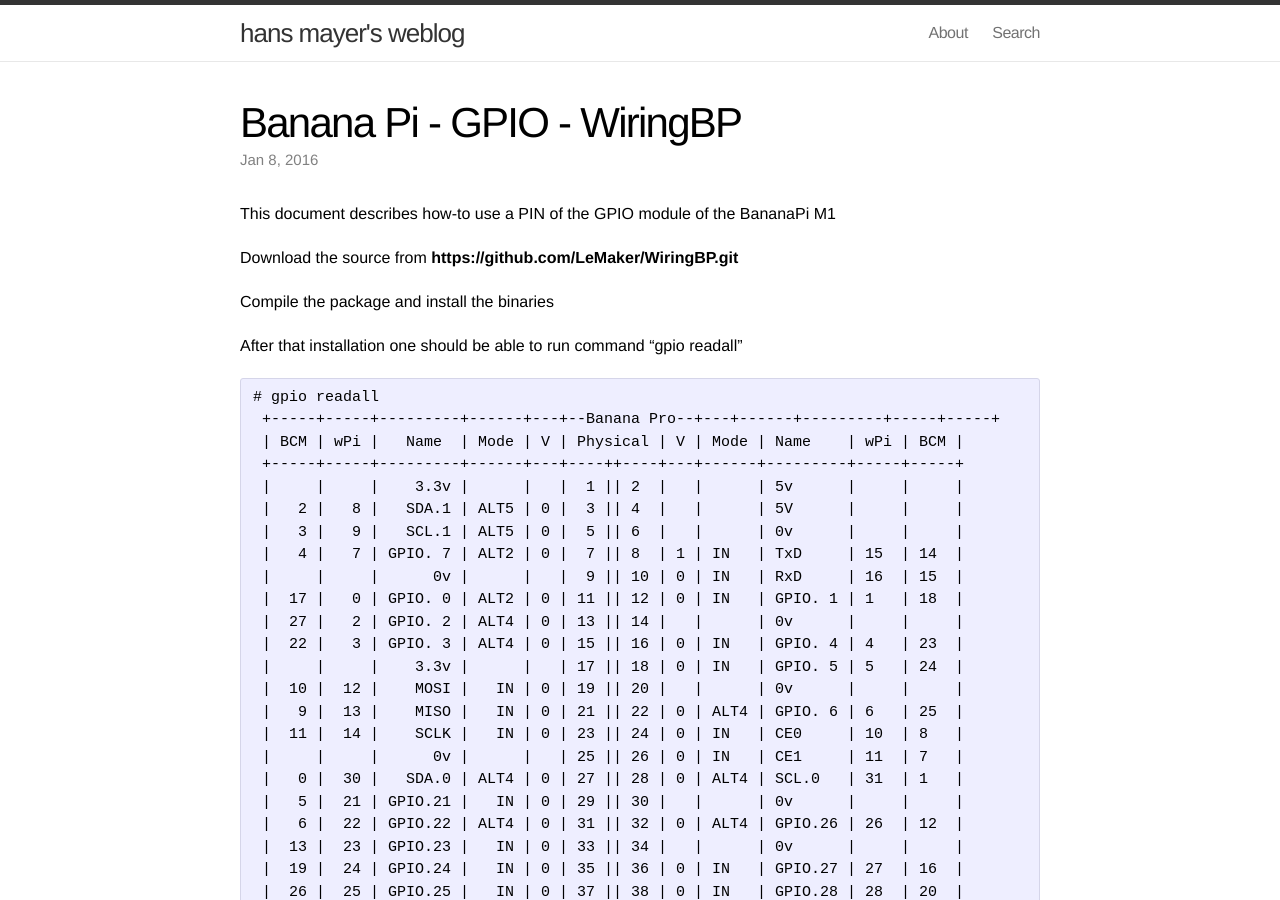
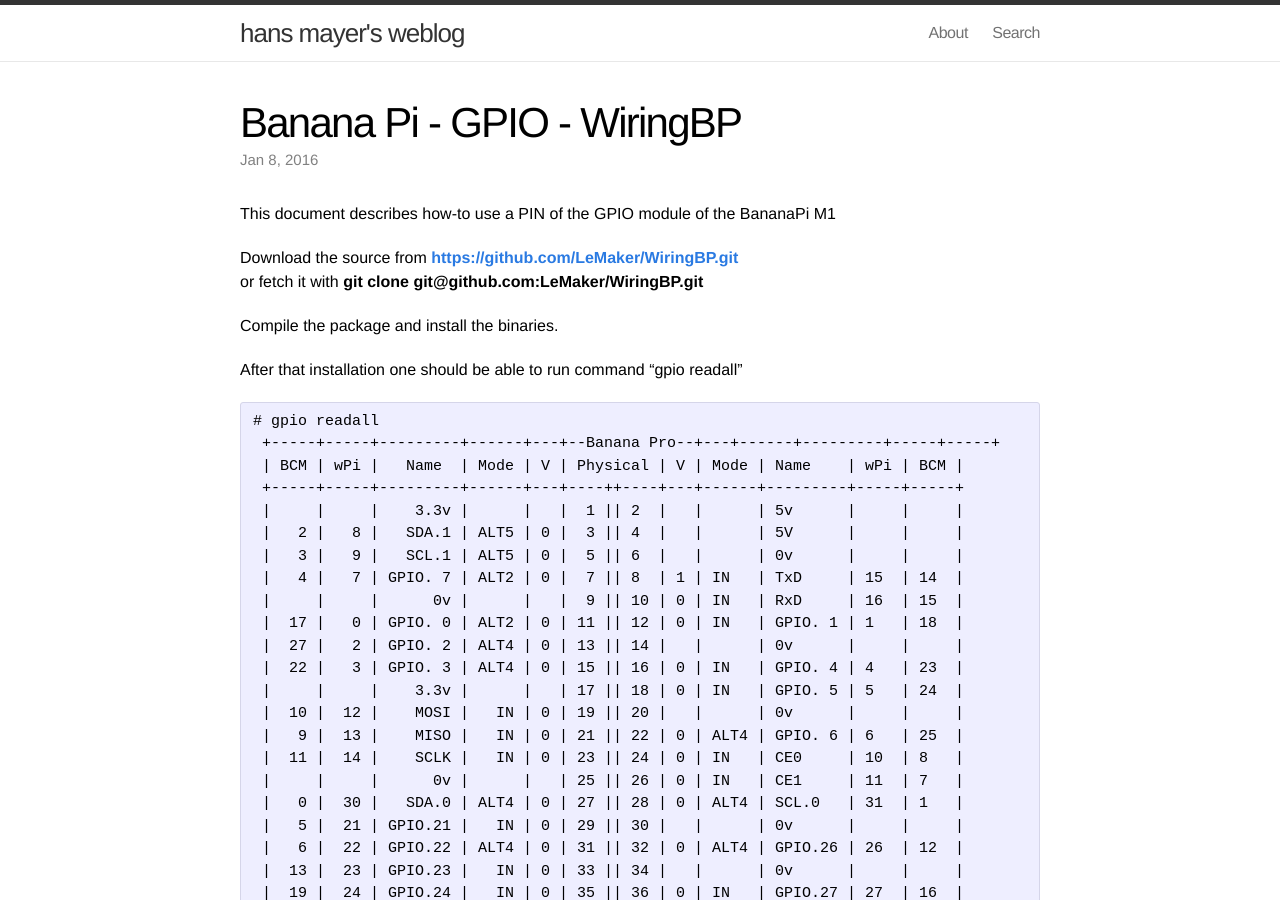
Before and after one commit to hans-mayer/blog, a Jekyll site: the page built from _posts/2016-01-08-bananapi-gpio-wiringbp.markdown, in a window 1280 px wide and 900 px high. Built offline with Jekyll 4.4.1, drawn with Linux system fonts in a browser that asks for light colours.

Commit message:
bananapi-gpio-wiringbp

```diff
--- a/_posts/2016-01-08-bananapi-gpio-wiringbp.markdown
+++ b/_posts/2016-01-08-bananapi-gpio-wiringbp.markdown
@@ -7,9 +7,10 @@
 
 This document describes how-to use a PIN of the GPIO module of the BananaPi M1
 
-Download the source from **https://github.com/LeMaker/WiringBP.git**
+Download the source from **[https://github.com/LeMaker/WiringBP.git](https://github.com/LeMaker/WiringBP.git){:target="_blank"}** <br />
+or fetch it with **git clone git@github.com:LeMaker/WiringBP.git**
 
-Compile the package and install the binaries
+Compile the package and install the binaries.
 
 After that installation one should be able to run command "gpio readall"
 
```
